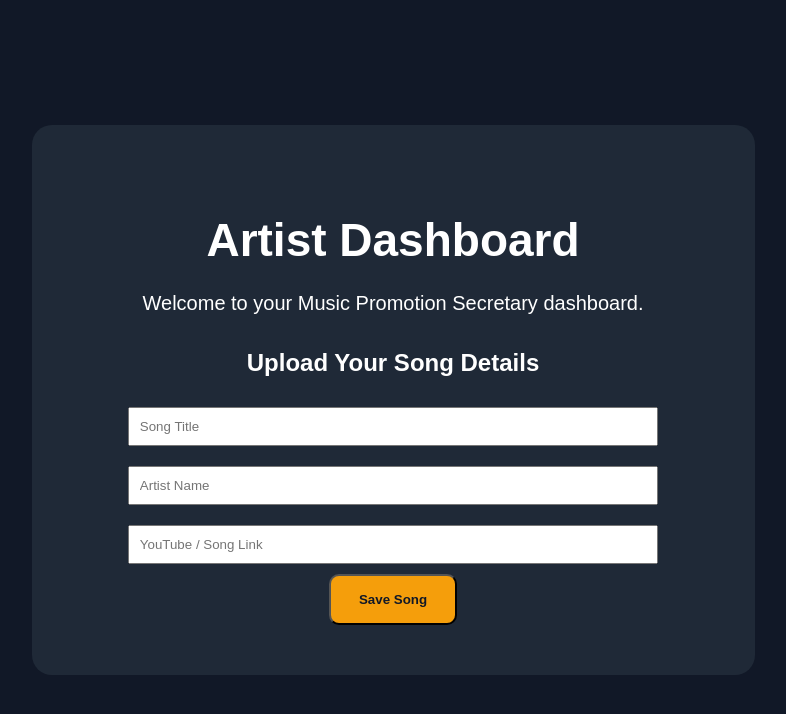
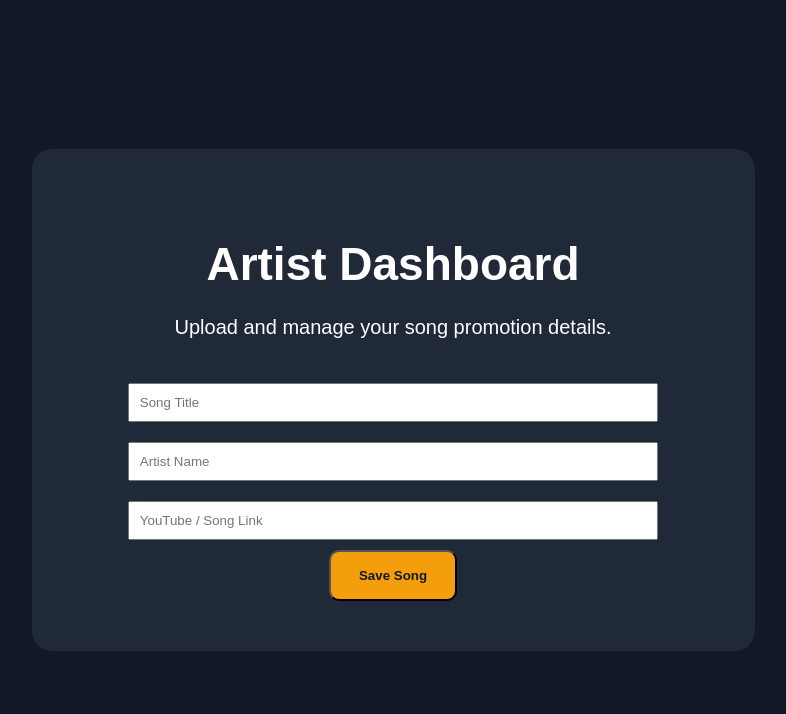
Before and after one commit to paulakotaibe-art/my-music-promotion-secretary, a Next.js app: page /dashboard in a window 1280 px wide. Shown: the top 714 px of the page, without its empty margins (247-1033 px from the left). Built offline with nearby package versions, Linux system fonts and the light colour scheme; no server answers.

Commit message:
Fix dashboard Supabase integration

```diff
--- a/app/dashboard/page.js
+++ b/app/dashboard/page.js
@@ -11,7 +11,8 @@ export default function DashboardPage() {
   const handleSubmit = async (e) => {
     e.preventDefault();
 
-    const { data, error } = await supabase.from("songs").insert([
+    try {
+      const { error } = await supabase.from("songs").insert([
         {
           song_title: songTitle,
           artist_name: artistName,
@@ -28,6 +29,10 @@ export default function DashboardPage() {
         setArtistName("");
         setSongLink("");
       }
+    } catch (err) {
+      console.log("Unexpected error:", err);
+      alert("Something went wrong");
+    }
   };
 
   return (
@@ -35,11 +40,7 @@ export default function DashboardPage() {
       <section className="hero">
         <h1>Artist Dashboard</h1>
 
-        <p>
-          Welcome to your Music Promotion Secretary dashboard.
-        </p>
-
-        <h2>Upload Your Song Details</h2>
+        <p>Upload and manage your song promotion details.</p>
 
         <form onSubmit={handleSubmit}>
           <input
```
Lines whose indentation alone changed are shown as unchanged.
